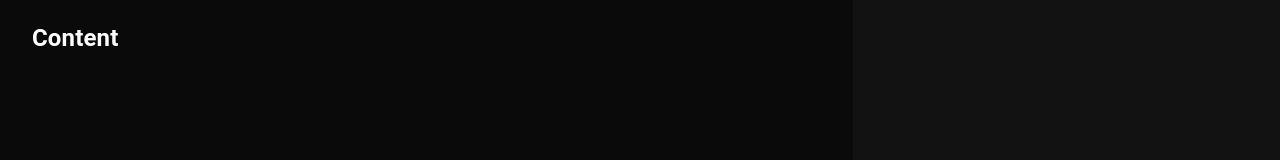
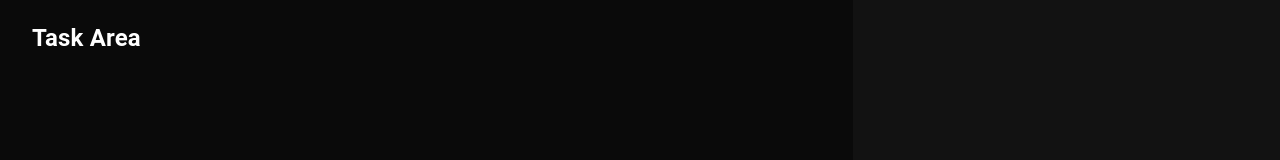
Before and after one commit to qbixmex/Todo-React, a React (Create React App) app: page / in a window 1280 px wide. Shown: the top 160 px of the page. Built offline with nearby package versions, Linux system fonts and the light colour scheme.

Commit message:
task-area-and-sidebar-components

```diff
--- a/package.json
+++ b/package.json
@@ -1,6 +1,6 @@
 {
   "name": "todo-react",
-  "version": "0.6.0",
+  "version": "0.7.0",
   "private": true,
   "dependencies": {
     "@emotion/react": "^11.10.5",
--- a/src/App.tsx
+++ b/src/App.tsx
@@ -1,7 +1,7 @@
 import { FC, ReactElement } from 'react';
 import { ThemeProvider, CssBaseline } from '@mui/material';
 import { customTheme } from './theme/custom-theme';
-import { Dashboard } from './pages/dashboard/dashboard';
+import { Dashboard } from './pages';
 
 const App: FC = (): ReactElement => {
   return (
--- /dev/null
+++ b/src/components/index.ts
@@ -0,0 +1,2 @@
+export { TaskArea } from "./taskArea/taskArea";
+export { Sidebar } from "./sidebar/sidebar";
--- /dev/null
+++ b/src/components/sidebar/sidebar.tsx
@@ -0,0 +1,11 @@
+import { FC, ReactElement } from 'react';
+import { sidebarStyles } from '../../pages/dashboard/dashboard.styles';
+import { Grid } from '@mui/material';
+
+export const Sidebar: FC = (): ReactElement => {
+  return (
+    <Grid item md={4} sx={sidebarStyles}>
+      <h2>Sidebar Area</h2>
+    </Grid>
+  );
+};
--- /dev/null
+++ b/src/components/taskArea/taskArea.tsx
@@ -0,0 +1,10 @@
+import { FC, ReactElement } from 'react';
+import { Grid } from '@mui/material';
+
+export const TaskArea: FC = (): ReactElement => {
+  return (
+    <Grid item md={8} px={4}>
+      <h2>Task Area</h2>
+    </Grid>
+  );
+};
--- /dev/null
+++ b/src/pages/dashboard/dashboard.styles.ts
@@ -0,0 +1,12 @@
+export const sidebarStyles = {
+  height: '100vh',
+  position: 'fixed',
+  right: 0,
+  top: 0,
+  width: '100%',
+  backgroundColor: 'background.paper',
+  display: 'flex',
+  justifyContent: 'center',
+  flexDirection: 'column',
+  alignItems: 'center',
+};
--- a/src/pages/dashboard/dashboard.tsx
+++ b/src/pages/dashboard/dashboard.tsx
@@ -1,26 +1,12 @@
 import { FC, ReactElement } from 'react';
 import { Grid } from '@mui/material';
+import { Sidebar, TaskArea } from '../../components';
 
 export const Dashboard: FC = (): ReactElement => {
   return (
     <Grid container minHeight="100vh" p={0} m={0}>
-      <Grid item md={8} px={4}>
-        <h2>Content</h2>
-      </Grid>
-      <Grid item md={4} sx={{
-        height: '100vh',
-        position: 'fixed',
-        right: 0,
-        top: 0,
-        width: '100%',
-        backgroundColor: 'background.paper',
-        display: 'flex',
-        justifyContent: 'center',
-        flexDirection: 'column',
-        alignItems: 'center',
-      }}>
-        <h2>Sidebar Area</h2>
-      </Grid>
+      <TaskArea />
+      <Sidebar />
     </Grid>
   );
 };
--- /dev/null
+++ b/src/pages/index.ts
@@ -0,0 +1 @@
+export { Dashboard } from "./dashboard/dashboard";
```
